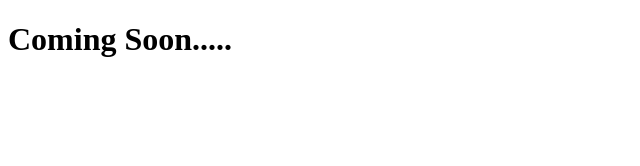
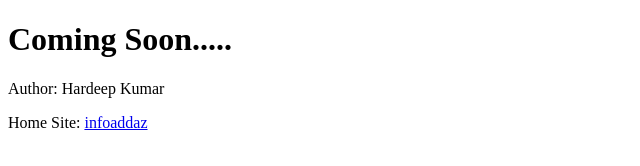
Before and after one commit to wrench1815/wrench1815.github.io, a plain HTML site: page index.html in a window 1280 px wide. Shown: the whole page, without its empty margins (0-640 px from the left). Drawn offline with Linux system fonts and the light colour scheme.

Commit message:
added footer

```diff
--- a/index.html
+++ b/index.html
@@ -14,5 +14,12 @@
 
   <body>
     <h1>Coming Soon.....</h1>
+
+    <section>
+      <footer>
+        <p>Author: Hardeep Kumar</p>
+        <p>Home Site: <a href="https://infoaddaz.com">infoaddaz</a></p>
+      </footer>
+    </section>
   </body>
 </html>
```
